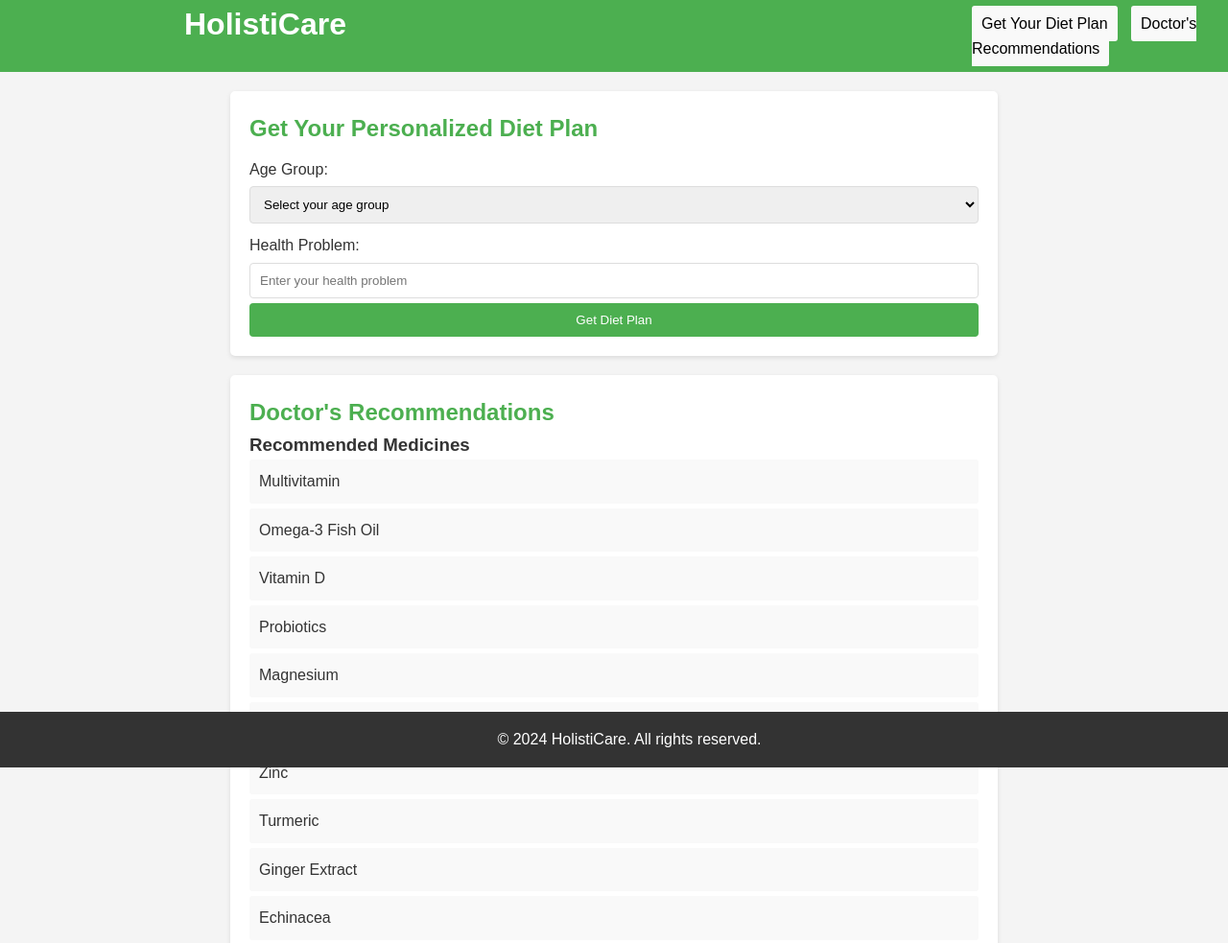
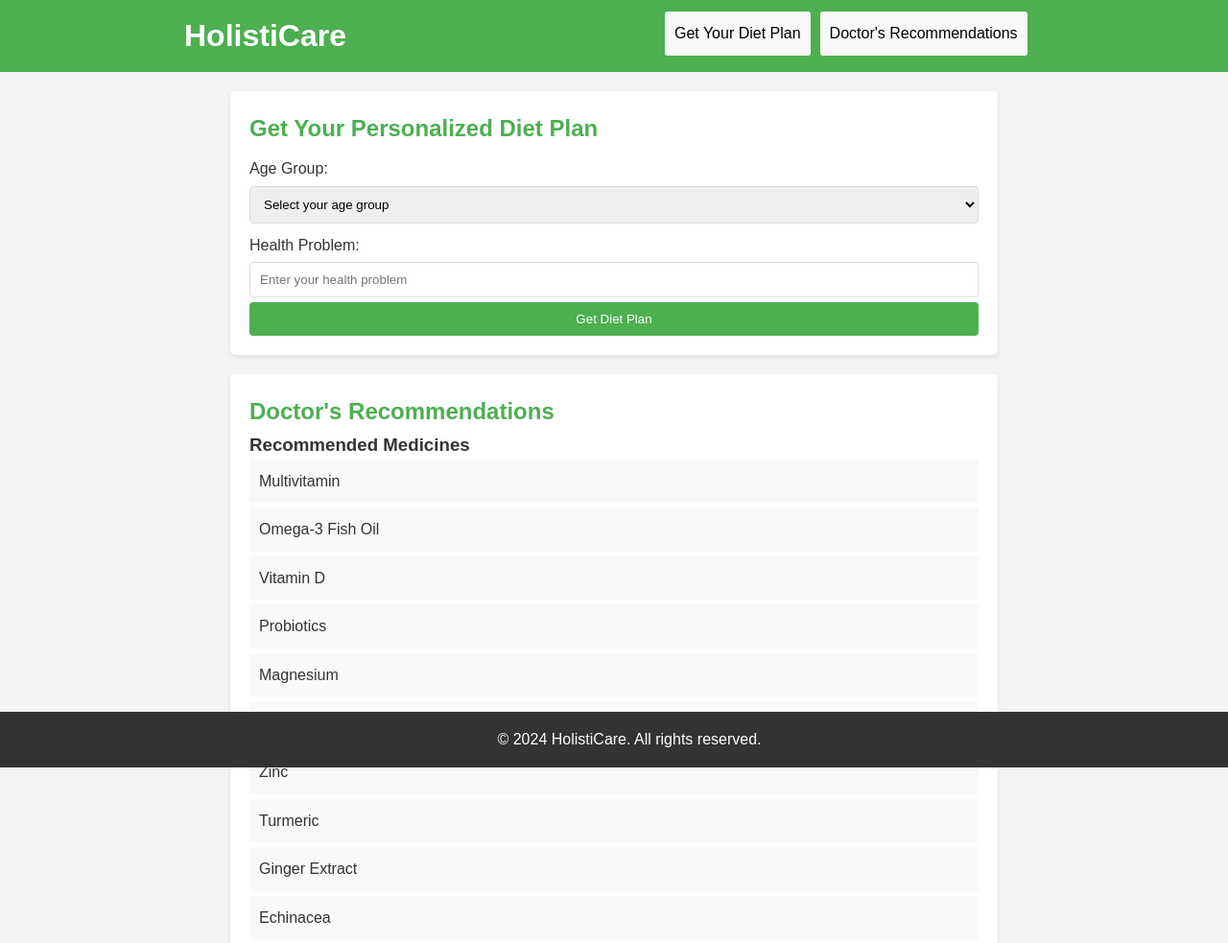
Before and after one commit to SahityaJiya/vultr_hackathon, a website built with Vite: page diteplan/dite.html in a window 1280 px wide. Shown: the top 983 px of the page at 96% size. Built offline with nearby package versions, Linux system fonts and the light colour scheme.

Commit message:
diet.css adjusted nav appearance {changed ul: margin 40 to 20 ,display flex.......and header: align-items center

```diff
--- a/diteplan/dite.css
+++ b/diteplan/dite.css
@@ -13,6 +13,7 @@ body {
 
 header {
     display: flex;
+    align-items: center;
     background-color: #4CAF50;
     color: white;
 }
@@ -22,7 +23,8 @@ header h1 {
 
 nav ul {
     padding: 12px;
-    margin-left: 40rem;
+    margin-left: 20rem;
+    display: flex;
 }
 
 nav ul li {
```
